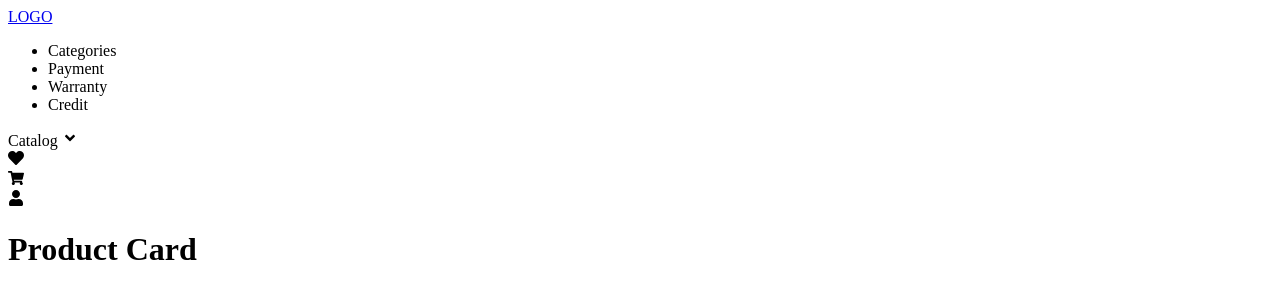
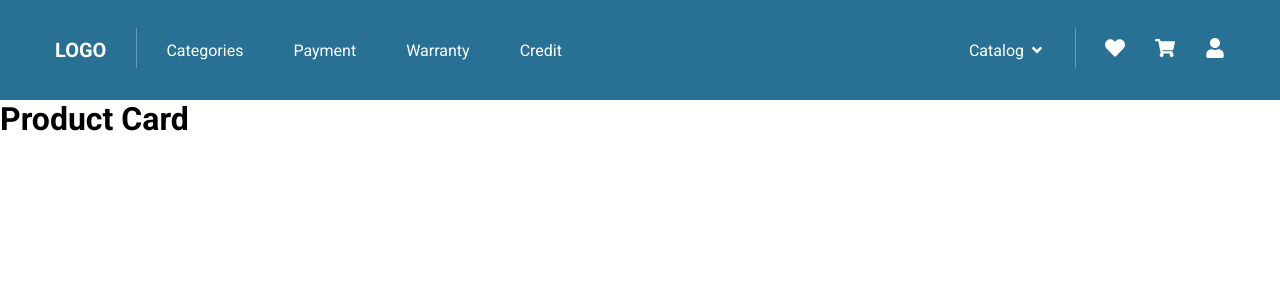
Before and after one commit to kamilkow1123/eshop, a React (Create React App) app: page / in a window 1280 px wide. Shown: the top 300 px of the page. Built offline with nearby package versions, Linux system fonts and the light colour scheme.

Commit message:
Styling navbar

```diff
--- a/public/index.html
+++ b/public/index.html
@@ -24,7 +24,10 @@
       work correctly both with client-side routing and a non-root public URL.
       Learn how to configure a non-root public URL by running `npm run build`.
     -->
-    <title>React App</title>
+    <link rel="preconnect" href="https://fonts.googleapis.com">
+    <link rel="preconnect" href="https://fonts.gstatic.com" crossorigin>
+    <link href="https://fonts.googleapis.com/css2?family=Roboto:wght@400;500;700&display=swap" rel="stylesheet">
+    <title>EShop</title>
   </head>
   <body>
     <noscript>You need to enable JavaScript to run this app.</noscript>
--- a/src/components/navigation/Navbar.jsx
+++ b/src/components/navigation/Navbar.jsx
@@ -1,11 +1,18 @@
 import { Link } from "react-router-dom";
 //icons
-import { FaHeart, FaShoppingCart, FaUser, FaAngleDown } from "react-icons/fa";
+import {
+    FaHeart,
+    FaShoppingCart,
+    FaUser,
+    FaAngleDown,
+    FaBars,
+} from "react-icons/fa";
 
 const Navbar = () => {
     return (
         <nav className="nav">
             <div className="nav__wrapper">
+                <div className="nav__group">
                     <Link to="/" className="nav__logo">
                         LOGO
                     </Link>
@@ -15,7 +22,9 @@ const Navbar = () => {
                         <li className="nav__item">Warranty</li>
                         <li className="nav__item">Credit</li>
                     </ul>
-                <div className="nav__item">
+                </div>
+                <div className="nav__group">
+                    <div className="nav__dropdown">
                         Catalog <FaAngleDown />
                     </div>
                     <div className="nav__icons">
@@ -29,6 +38,10 @@ const Navbar = () => {
                             <FaUser />
                         </div>
                     </div>
+                    <div className="nav__hamburger">
+                        <FaBars />
+                    </div>
+                </div>
             </div>
         </nav>
     );
--- a/src/index.js
+++ b/src/index.js
@@ -1,6 +1,8 @@
 import React from "react";
 import ReactDOM from "react-dom";
 import App from "./App";
+//styles
+import "./style/style.css";
 
 ReactDOM.render(
     <React.StrictMode>
--- /dev/null
+++ b/src/style/_colors.scss
@@ -0,0 +1,5 @@
+$clr-light: #fff;
+$clr-dark: #000;
+$clr-primary-400: #287194;
+$clr-primary-600: #0f435b;
+$clr-accent: #328863;
--- /dev/null
+++ b/src/style/_fonts.scss
@@ -0,0 +1 @@
+$font-primary: 'Roboto', sans-serif;
--- /dev/null
+++ b/src/style/_navbar.scss
@@ -0,0 +1,112 @@
+@import 'colors';
+@import 'fonts';
+@import 'media-queries';
+
+.nav {
+    display: flex;
+    justify-content: center;
+    height: 100px;
+    width: 100%;
+    background: $clr-primary-400;
+
+    &__wrapper {
+        display: flex;
+        justify-content: space-between;
+        align-items: center;
+        height: 100%;
+        width: 100%;
+        max-width: 1170px;
+        margin: 0 30px;
+    }
+
+    &__logo {
+        font-size: 20px;
+        font-weight: 700;
+        color: $clr-light;
+        text-decoration: none;
+        cursor: pointer;
+    }
+
+    &__menu {
+        display: none;
+        @include desktop {
+            display: flex;
+            align-items: center;
+            gap: 50px;
+            position: relative;
+            color: $clr-light;
+            list-style: none;
+            cursor: pointer;
+        }
+
+        &::before {
+            content: "";
+            position: absolute;
+            top: -10px;
+            left: -30px;
+            height: 40px;
+            width: 1px;
+            background-color: $clr-light;
+            opacity: 0.3;
+        }
+    }
+
+    &__dropdown {
+        display: none;
+        @include desktop {
+            display: flex;
+            align-items: center;
+            gap: 5px;
+            color: $clr-light;
+            cursor: pointer;
+        }
+    }
+
+    &__group {
+        display: flex;
+        gap: 60px;
+    }
+
+    &__icons {
+        display: none;
+        color: $clr-light;
+
+        @include tablet {
+            display: flex;
+            gap: 30px;
+            position: relative;
+        }
+
+        &::after {
+            content: "";
+            position: absolute;
+            top: -10px;
+            right: -30px;
+            height: 40px;
+            width: 1px;
+            background-color: $clr-light;
+            opacity: 0.3;
+
+            @include desktop {
+                left: -30px;
+            }
+        }
+    }
+
+    &__icon {
+        font-size: 20px;
+        cursor: pointer;
+    }
+
+    &__hamburger {
+        display: flex;
+        align-items: center;
+        font-size: 25px;
+        color: $clr-light;
+        cursor: pointer;
+
+        @include desktop {
+            display: none;
+        }
+    }
+}
--- /dev/null
+++ b/src/style/style.css
@@ -0,0 +1,155 @@
+.nav {
+  display: -webkit-box;
+  display: -ms-flexbox;
+  display: flex;
+  -webkit-box-pack: center;
+      -ms-flex-pack: center;
+          justify-content: center;
+  height: 100px;
+  width: 100%;
+  background: #287194;
+}
+
+.nav__wrapper {
+  display: -webkit-box;
+  display: -ms-flexbox;
+  display: flex;
+  -webkit-box-pack: justify;
+      -ms-flex-pack: justify;
+          justify-content: space-between;
+  -webkit-box-align: center;
+      -ms-flex-align: center;
+          align-items: center;
+  height: 100%;
+  width: 100%;
+  max-width: 1170px;
+  margin: 0 30px;
+}
+
+.nav__logo {
+  font-size: 20px;
+  font-weight: 700;
+  color: #fff;
+  text-decoration: none;
+  cursor: pointer;
+}
+
+.nav__menu {
+  display: none;
+}
+
+@media (min-width: 992px) {
+  .nav__menu {
+    display: -webkit-box;
+    display: -ms-flexbox;
+    display: flex;
+    -webkit-box-align: center;
+        -ms-flex-align: center;
+            align-items: center;
+    gap: 50px;
+    position: relative;
+    color: #fff;
+    list-style: none;
+    cursor: pointer;
+  }
+}
+
+.nav__menu::before {
+  content: "";
+  position: absolute;
+  top: -10px;
+  left: -30px;
+  height: 40px;
+  width: 1px;
+  background-color: #fff;
+  opacity: 0.3;
+}
+
+.nav__dropdown {
+  display: none;
+}
+
+@media (min-width: 992px) {
+  .nav__dropdown {
+    display: -webkit-box;
+    display: -ms-flexbox;
+    display: flex;
+    -webkit-box-align: center;
+        -ms-flex-align: center;
+            align-items: center;
+    gap: 5px;
+    color: #fff;
+    cursor: pointer;
+  }
+}
+
+.nav__group {
+  display: -webkit-box;
+  display: -ms-flexbox;
+  display: flex;
+  gap: 60px;
+}
+
+.nav__icons {
+  display: none;
+  color: #fff;
+}
+
+@media (min-width: 768px) {
+  .nav__icons {
+    display: -webkit-box;
+    display: -ms-flexbox;
+    display: flex;
+    gap: 30px;
+    position: relative;
+  }
+}
+
+.nav__icons::after {
+  content: "";
+  position: absolute;
+  top: -10px;
+  right: -30px;
+  height: 40px;
+  width: 1px;
+  background-color: #fff;
+  opacity: 0.3;
+}
+
+@media (min-width: 992px) {
+  .nav__icons::after {
+    left: -30px;
+  }
+}
+
+.nav__icon {
+  font-size: 20px;
+  cursor: pointer;
+}
+
+.nav__hamburger {
+  display: -webkit-box;
+  display: -ms-flexbox;
+  display: flex;
+  -webkit-box-align: center;
+      -ms-flex-align: center;
+          align-items: center;
+  font-size: 25px;
+  color: #fff;
+  cursor: pointer;
+}
+
+@media (min-width: 992px) {
+  .nav__hamburger {
+    display: none;
+  }
+}
+
+* {
+  -webkit-box-sizing: border-box;
+          box-sizing: border-box;
+  margin: 0;
+  padding: 0;
+  font-family: "Roboto", sans-serif;
+}
+/*# sourceMappingURL=style.css.map */
--- /dev/null
+++ b/src/style/style.scss
@@ -0,0 +1,11 @@
+@import 'colors';
+@import 'fonts';
+@import 'media-queries';
+@import 'navbar';
+
+* {
+    box-sizing: border-box;
+    margin: 0;
+    padding: 0;
+    font-family: $font-primary;
+}
```
Also changed, not shown: src/style/_media-queries.scss (added, +17 -0 lines), 1 other file (tests, documents, lock files or other folders). Lines whose indentation alone changed are shown as unchanged.
